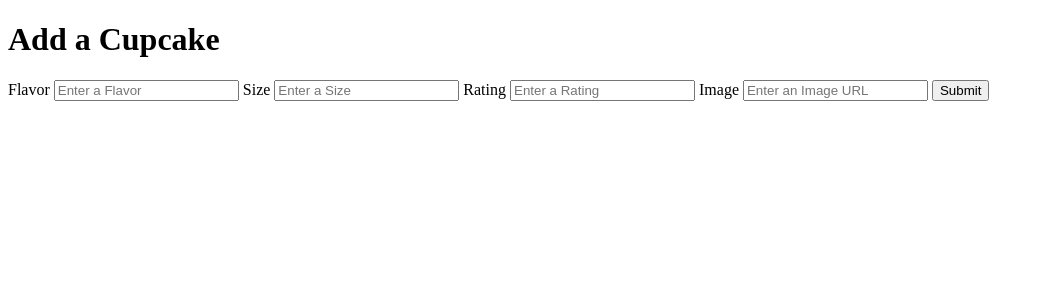
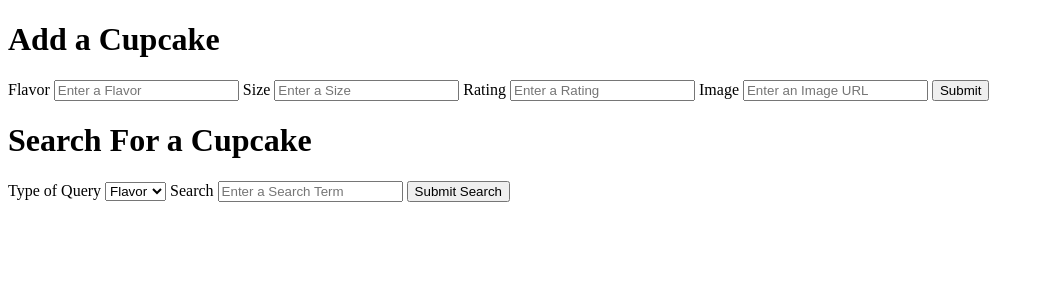
Before and after one commit to JB0925/RESTful-Flask-API, a Flask app: page / in a window 1280 px wide. Shown: the top 300 px of the page, without its empty margins (0-1044 px from the left). Run offline with Flask 2, Linux system fonts and the light colour scheme; data that the repository does not hold is empty.

Commit message:
complete parts of further study items

```diff
--- a/app.py
+++ b/app.py
@@ -59,3 +59,16 @@ def delete_cupcake(cupcake_id):
 @app.route('/', methods=['GET', 'POST'])
 def home():
     return render_template('base.html')
+
+
+@app.route('/api/cupcakes/search', methods=['GET', 'POST'])
+def search_cupcake():
+    search_type = request.json['query']
+    term = request.json['search']
+    if search_type == 'flavor':
+        cupcake_search = Cupcake.query.filter(Cupcake.flavor.ilike(f'%{term}%')).all()
+    elif search_type == 'size':
+        cupcake_search = Cupcake.query.filter(Cupcake.size.ilike(f'%{term}%')).all()
+    else:
+        cupcake_search = Cupcake.query.filter_by(rating=term).all()
+    return jsonify(cupcakes=[cupcake.serialize() for cupcake in cupcake_search])
--- a/static/js/index.js
+++ b/static/js/index.js
@@ -1,9 +1,20 @@
-const cupcakeList = $('ul');
-const form = $('form')
-const flavor = $('#flavor');
-const size = $('#size');
-const rating = $('#rating');
-const image = $('#image');
+const cupcakeList = $('#cupcakes-list');
+const form = $('#add');
+const searchForm = $('#search-form');
+const searchList = $('#cupcake-search');
+const searchInput = $('#search');
+
+class CupcakeManager {
+    constructor() {
+        this.flavor = document.querySelector('#flavor');
+        this.size = document.querySelector('#size');
+        this.rating = document.querySelector('#rating');
+        this.image = document.querySelector('#image');
+        this.queryType = document.querySelector('#query');
+        this.search = document.querySelector('#search');
+        this.formSubmit = this.formSubmit.bind(this);
+        this.searchCupcakes = this.searchCupcakes.bind(this);
+    }
 
     loadCupcakes = async function() {
         const data = await axios.get('http://127.0.0.1:5000/api/cupcakes');
@@ -11,21 +22,39 @@ loadCupcakes = async function() {
         cupcakeData.map(c => cupcakeList.append(`<li>${c.flavor}</li>`));
     };
 
-$(document).ready(loadCupcakes);
-
-form.on('submit', async function(e) {
+    async formSubmit(e) {
         e.preventDefault();
         const data = {
-        flavor: flavor.val(),
-        size: size.val(),
-        rating: rating.val(),
-        image: image.val(),
+            flavor: this.flavor.value,
+            size: this.size.value,
+            rating: this.rating.value,
+            image: this.image.value,
         };
-    flavor.val('');
-    size.val('')
-    rating.val('');
-    image.val('');
+        this.flavor.value = '';
+        this.size.value = '';
+        this.rating.value = '';
+        this.image.value = '';
         await axios.post('http://127.0.0.1:5000/api/cupcakes', data);
         cupcakeList.append(`<li>${data.flavor}</li>`)
         return;
-});
+    }
+
+    async searchCupcakes(e) {
+        e.preventDefault();
+        const data = {
+            query: this.queryType.value,
+            search: this.search.value
+        }
+        const res = await axios.post('http://127.0.0.1:5000/api/cupcakes/search', data);
+        let searchResults = res.data.cupcakes;
+        searchList.empty();
+        searchResults.map(c => searchList.append(`<li>${c.flavor}</li>`));
+        this.search.value = '';
+        this.queryType.selectedIndex = 0;
+    }
+}
+
+const manager = new CupcakeManager();
+$(document).ready(manager.loadCupcakes);
+form.on('submit', manager.formSubmit);
+searchForm.on('submit', manager.searchCupcakes);
--- a/templates/base.html
+++ b/templates/base.html
@@ -9,7 +9,7 @@
 <body>
     <ul id="cupcakes-list"></ul>
     <h1>Add a Cupcake</h1>
-    <form action="#">
+    <form action="#" id="add">
         <label for="flavor">Flavor</label>
         <input type="text" name="flavor" id="flavor" placeholder="Enter a Flavor">
         <label for="size">Size</label>
@@ -20,6 +20,19 @@
         <input type="url" name="image" id="image" placeholder="Enter an Image URL">
         <button type="submit">Submit</button>
     </form>
+    <ul id="cupcake-search"></ul>
+    <h1>Search For a Cupcake</h1>
+    <form action="#" method="POST" id="search-form">
+        <label for="query">Type of Query</label>
+        <select name="query" id="query">
+            <option value="flavor">Flavor</option>
+            <option value="size">Size</option>
+            <option value="rating">Rating</option>
+        </select>
+        <label for="search">Search</label>
+        <input type="text" name="search" id="search" placeholder="Enter a Search Term">
+        <button type="submit">Submit Search</button>
+    </form>
     <script src="https://code.jquery.com/jquery-3.6.0.min.js"
             integrity="sha256-/xUj+3OJU5yExlq6GSYGSHk7tPXikynS7ogEvDej/m4="
             crossorigin="anonymous">
```
Lines whose indentation alone changed are shown as unchanged.
